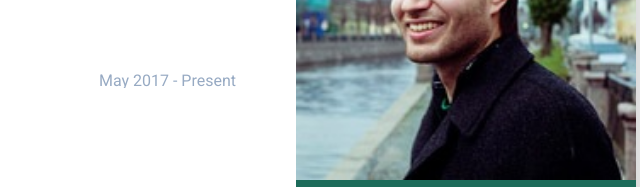
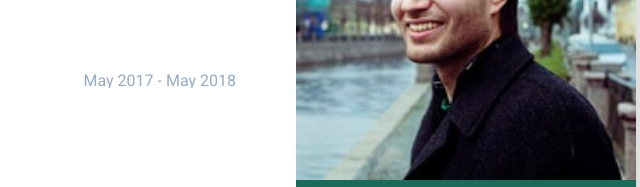
Before and after one commit to stden/stden.github.io, a website: page index.html in a window 1280 px wide. Shown: the part 154-341 px from the top of the page, 614-1254 px from the left. Drawn offline with Linux system fonts and the light colour scheme.

Commit message:
Update index.html

```diff
--- a/index.html
+++ b/index.html
@@ -96,7 +96,7 @@
                 <div class="meta">
                     <div class="upper-row">
                         <h3 class="job-title">Senior Backend Developer</h3>
-                        <div class="time">May 2017 - Present</div>
+                        <div class="time">May 2017 - May 2018</div>
                     </div>
                     <div class="company">
                         Taxify @ Tallinn.ee, <a href="https://taxify.eu/careers">taxify.eu</a>
```
